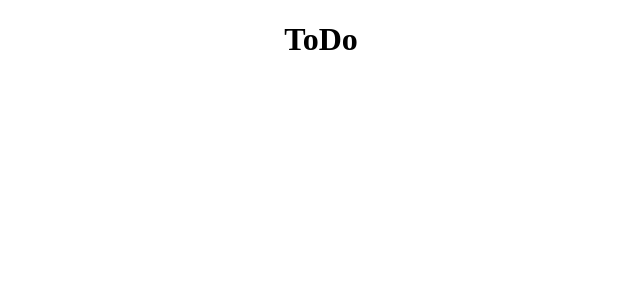
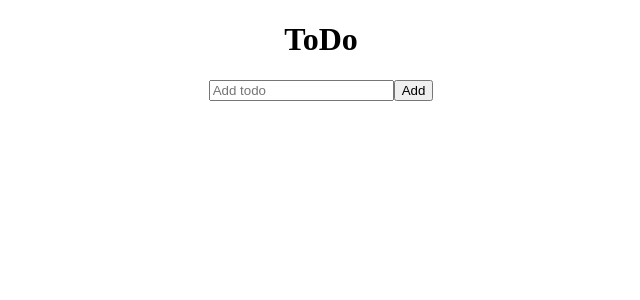
Before and after one commit to Omar-Al-Azzawi/Todo-app, a React (Create React App) app: page / in a window 1280 px wide. Shown: the top 300 px of the page, without its empty margins (319-959 px from the left). Built offline with nearby package versions, Linux system fonts and the light colour scheme.

Commit message:
create todo form

```diff
--- a/src/App.js
+++ b/src/App.js
@@ -1,9 +1,13 @@
+import React from "react";
+import TodoForm from "./Components/TodoForm";
+
 import "./App.css";
 
 function App() {
   return (
     <div className="App">
       <h1>ToDo</h1>
+      <TodoForm />
     </div>
   );
 }
--- a/src/Components/TodoForm.jsx
+++ b/src/Components/TodoForm.jsx
@@ -1,5 +1,20 @@
-import React from "react";
+import React, { useState } from "react";
 
 export default function TodoForm() {
-  return <div>TodoForm</div>;
+  const [input, setInput] = useState("");
+
+  return (
+    <form className="todo-form">
+      <input
+        className="todo-input"
+        type="text"
+        placeholder="Add todo"
+        value={input}
+        name="text"
+      />
+      <button className="todo-button" type="submit">
+        Add
+      </button>
+    </form>
+  );
 }
```
